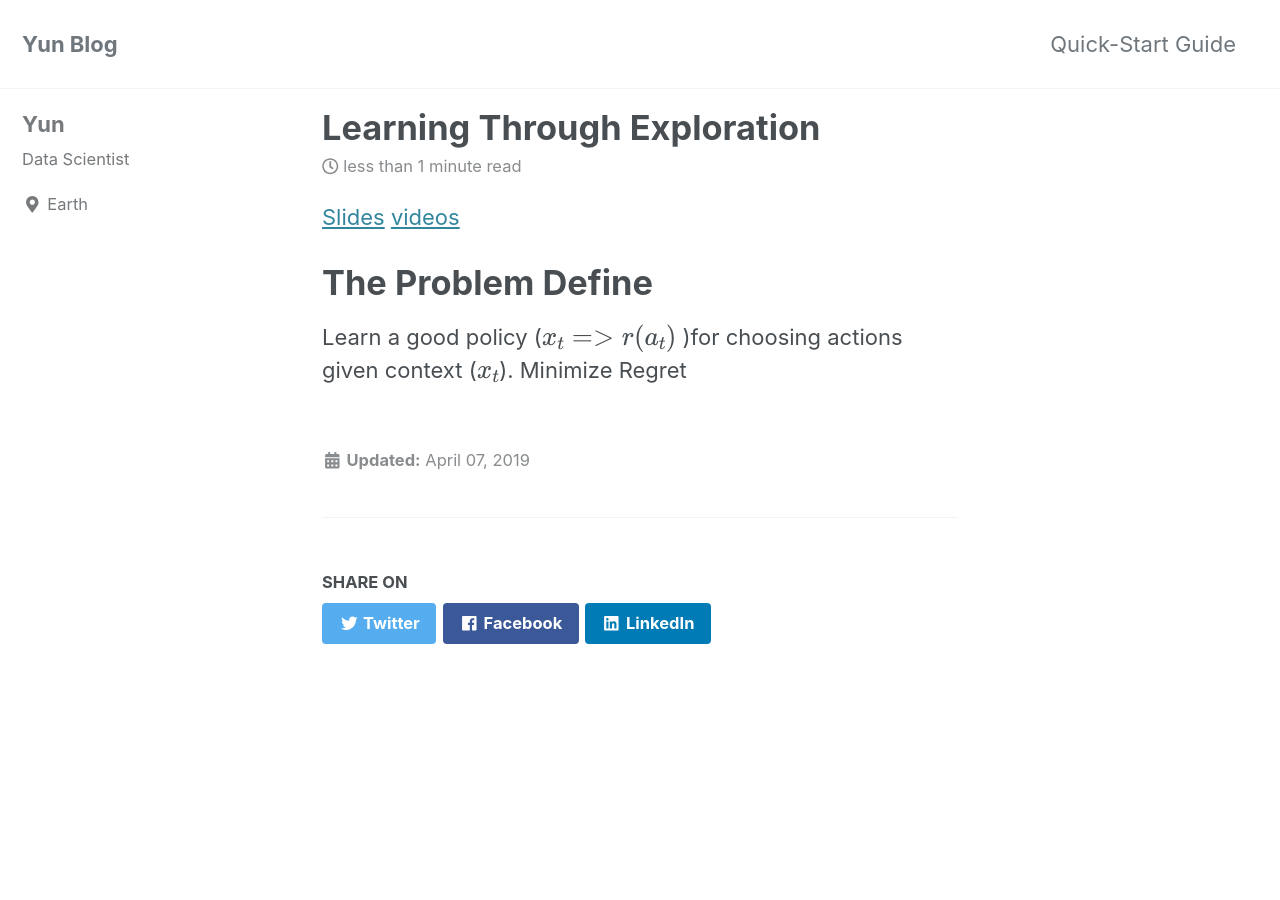
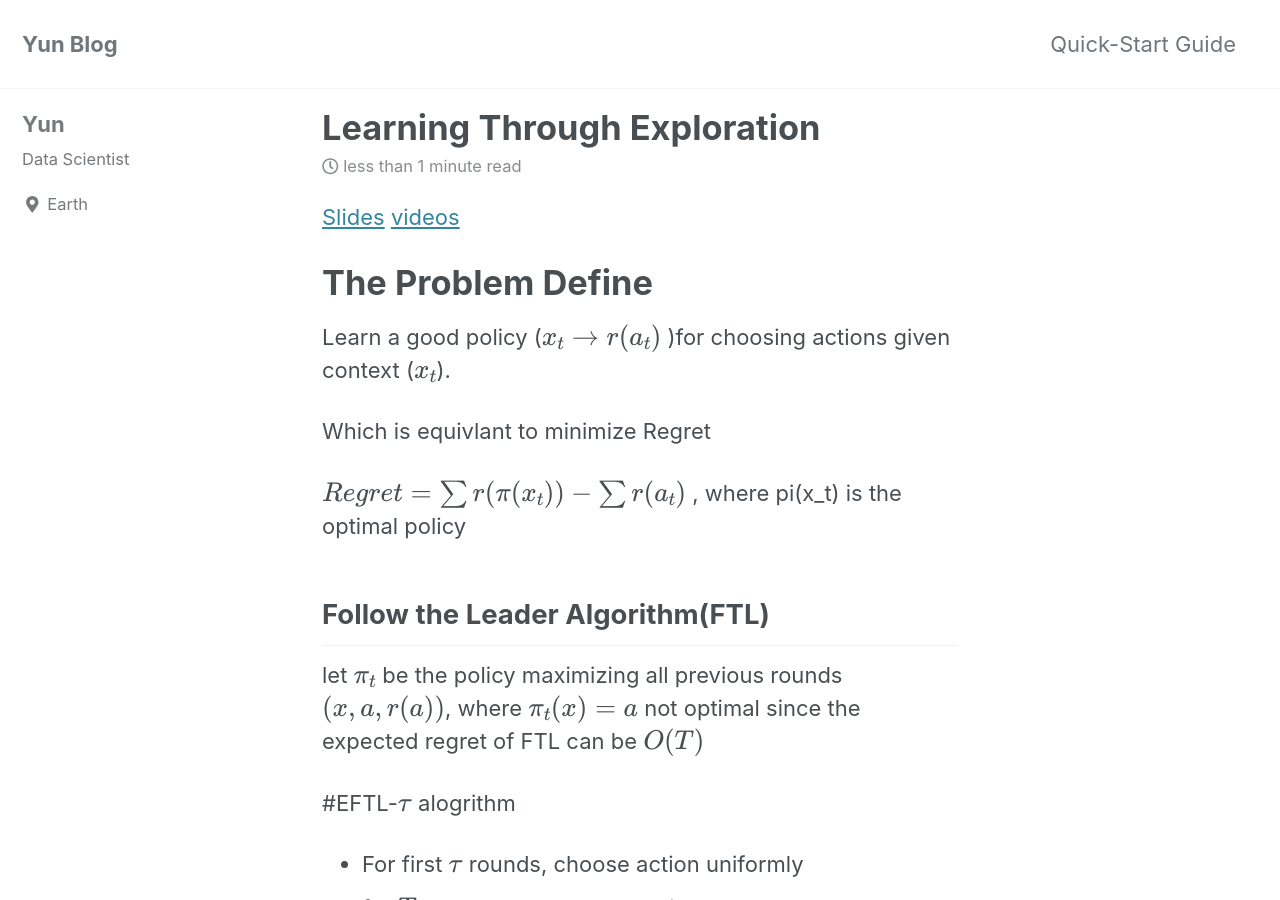
Before and after one commit to yun-zhou-rb/yun-zhou-rb.github.io, a Jekyll site: the page built from _posts/2019-04-07-learning-through-exploration.md, in a window 1280 px wide and 900 px high. Built offline with Jekyll 4.4.1, drawn with Linux system fonts in a browser that asks for light colours; cached includes are drawn as plain includes; formulas are drawn with MathJax 3; some of the changed text lies outside the part shown.

Commit message:
gitignore and notes

```diff
--- a/_posts/2019-04-07-learning-through-exploration.md
+++ b/_posts/2019-04-07-learning-through-exploration.md
@@ -3,5 +3,21 @@
 
 # The Problem Define
 
-Learn a good policy ($  x_t =>r (a_t ) $ )for choosing actions given context ($ x_t $).
-Minimize Regret
+Learn a good policy ($  x_t \rightarrow r(a_t ) $ )for choosing actions given context ($ x_t $).
+
+Which is equivlant to minimize Regret
+
+$$Regret = \sum r(\pi(x_t)) - \sum r(a_t)$$ , where pi(x_t) is the optimal policy
+
+
+## Follow the Leader Algorithm(FTL)
+let $\pi_t$ be the policy maximizing all previous rounds $(x, a, r(a))$,
+where $\pi_t(x)=a$
+not optimal since the expected regret of FTL can be $O(T)$
+
+#EFTL-$\tau$ alogrithm
+* For first $\tau$ rounds, choose action uniformly
+* for $T-\tau$ rounds, choose actin FTL
+regret ~ $O(T^{2/3}(Kln(\pi)^{1/3})$
+
+#Exp4
```
Also changed, not shown: 1 other file.
